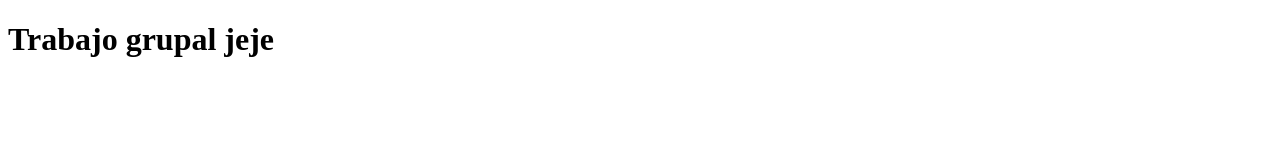
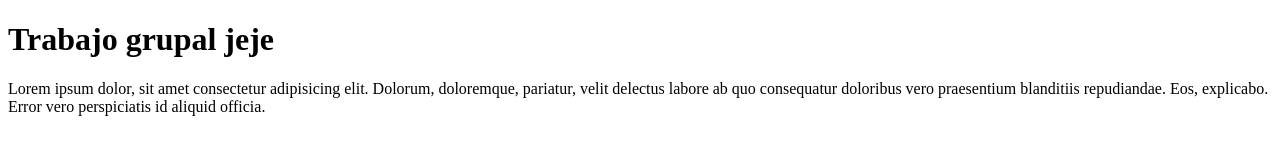
Before and after one commit to victoriasalmanton/Trabajo-grupal, a plain HTML site: page index.html in a window 1280 px wide. Drawn offline with Linux system fonts and the light colour scheme.

Commit message:
lorem ipsus

```diff
--- a/index.html
+++ b/index.html
@@ -4,10 +4,10 @@
     <meta charset="UTF-8">
     <meta http-equiv="X-UA-Compatible" content="IE=edge">
     <meta name="viewport" content="width=device-width, initial-scale=1.0">
-    <title>Document</title>
+    <title>Trabajo Grupal</title>
 </head>
 <body>
     <h1>Trabajo grupal jeje</h1>
-
+    <p> Lorem ipsum dolor, sit amet consectetur adipisicing elit. Dolorum, doloremque, pariatur, velit delectus labore ab quo consequatur doloribus vero praesentium blanditiis repudiandae. Eos, explicabo. Error vero perspiciatis id aliquid officia.</p>
 </body>
 </html>
```
